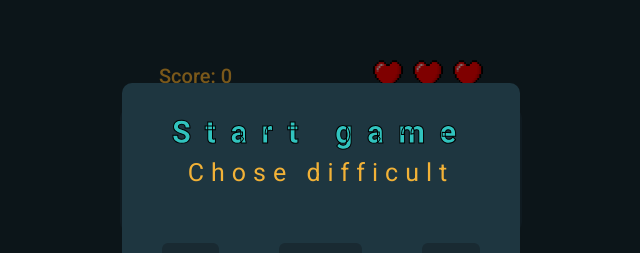
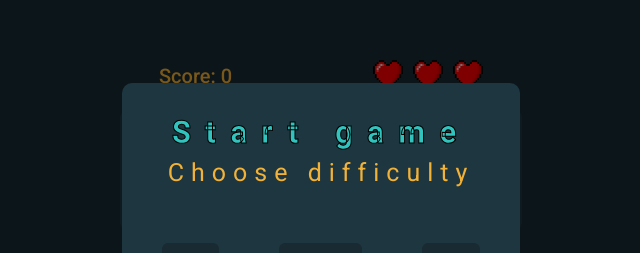
Before and after one commit to SalasFacundo/mecanoGame, an Angular app: page / in a window 1280 px wide. Shown: the part 199-452 px from the top of the page, without its empty margins (319-959 px from the left). Built offline with nearby package versions, Linux system fonts and the light colour scheme.

Commit message:
fix gramatico

```diff
--- a/src/app/components/modals/start-game-modal/start-game-modal.component.html
+++ b/src/app/components/modals/start-game-modal/start-game-modal.component.html
@@ -1,7 +1,7 @@
 <div *ngIf="visible" class="screen">
   <div class="component">
     <div class="title">Start game</div>
-    <div class="subtitle">Chose difficult</div>
+    <div class="subtitle">Choose difficulty</div>
     <div class="buttons">
       <button class="btn btn-primary" id="cpu" (click)="setDifficult('easy')">Easy</button>
       <button class="btn btn-primary" id="player" (click)="setDifficult('medium')">Medium</button>
```
